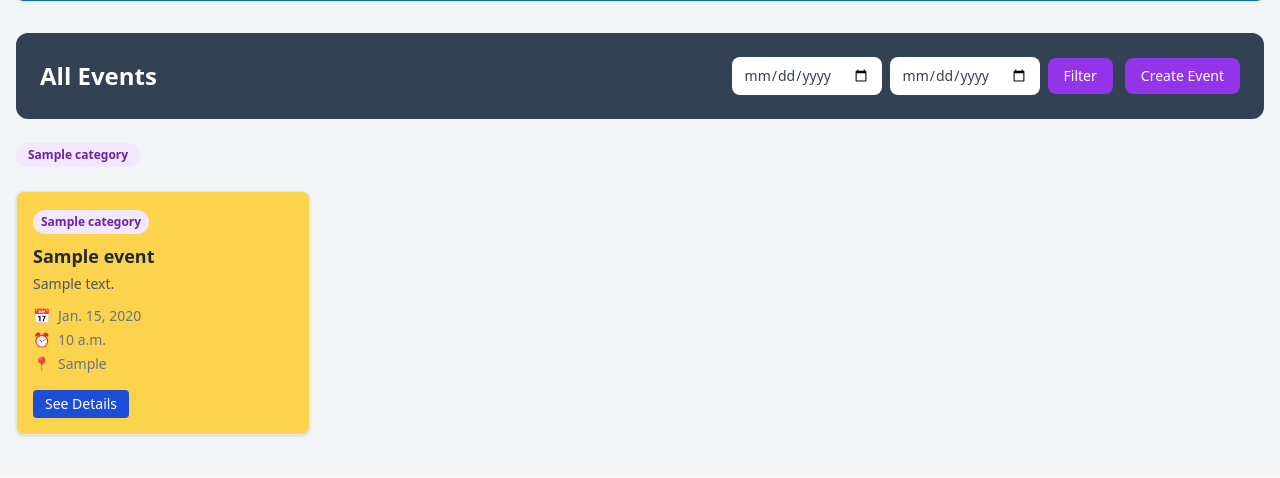
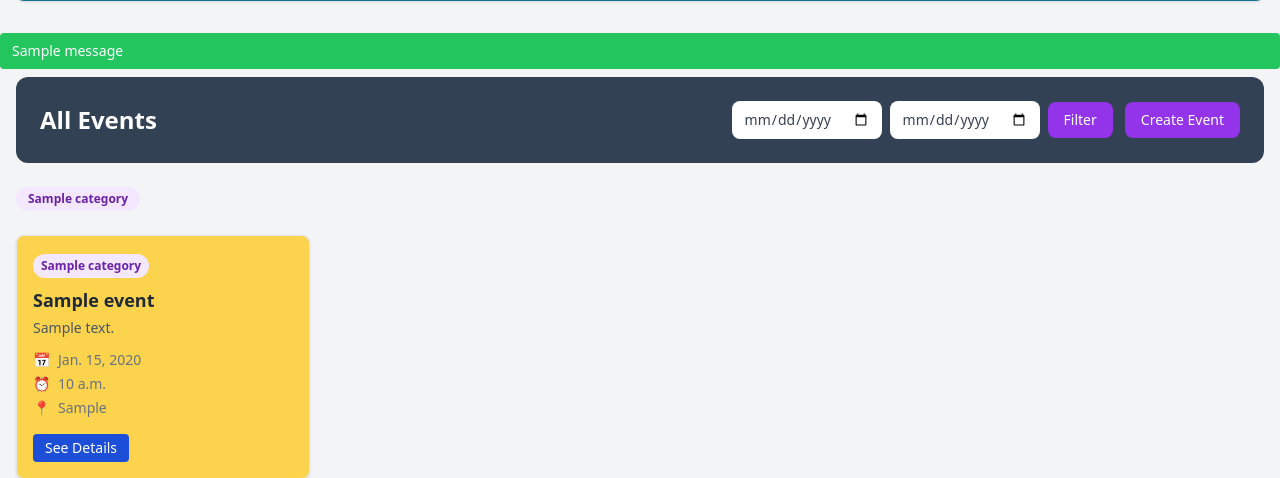
Before and after one commit to Shihab-iiuc270/event-management, a Django app: page /events/ in a window 1280 px wide. Shown: the part 583-1061 px from the top of the page. Before the commit the page ends 1020 px from the top, so only its background shows below. Run offline with Django 5.2, Linux system fonts and the light colour scheme; tables that the repository leaves empty hold one stand-in row (values such as "Sample post"); one stand-in notice (Sample message) is shown.

Commit message:
messaages updated

```diff
--- a/events/templates/dashboard/home.html
+++ b/events/templates/dashboard/home.html
@@ -91,6 +91,18 @@
 
   </div>
 </div>
+  <div>
+                {% if messages %}
+    {% for message in messages %}
+      <div class="mb-2 px-3 py-2 rounded text-sm
+        {% if 'success' in message.tags %} bg-green-500 text-white
+        {% elif 'error' in message.tags %} bg-red-500 text-white
+        {% else %} bg-gray-200 {% endif %}">
+        {{ message }}
+      </div>
+    {% endfor %}
+  {% endif %}
+              </div>
 
       <!-- All Events Section -->
 <!-- ALL EVENTS SECTION -->
```
